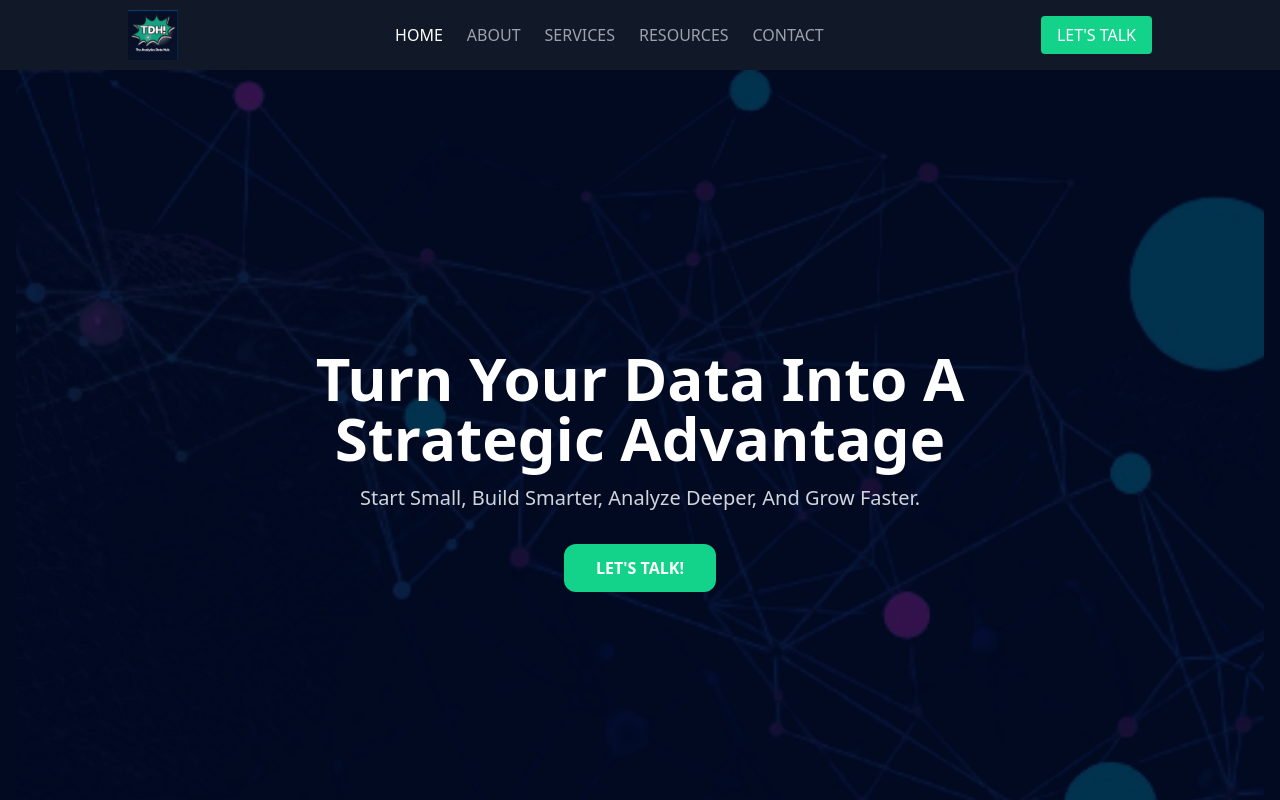
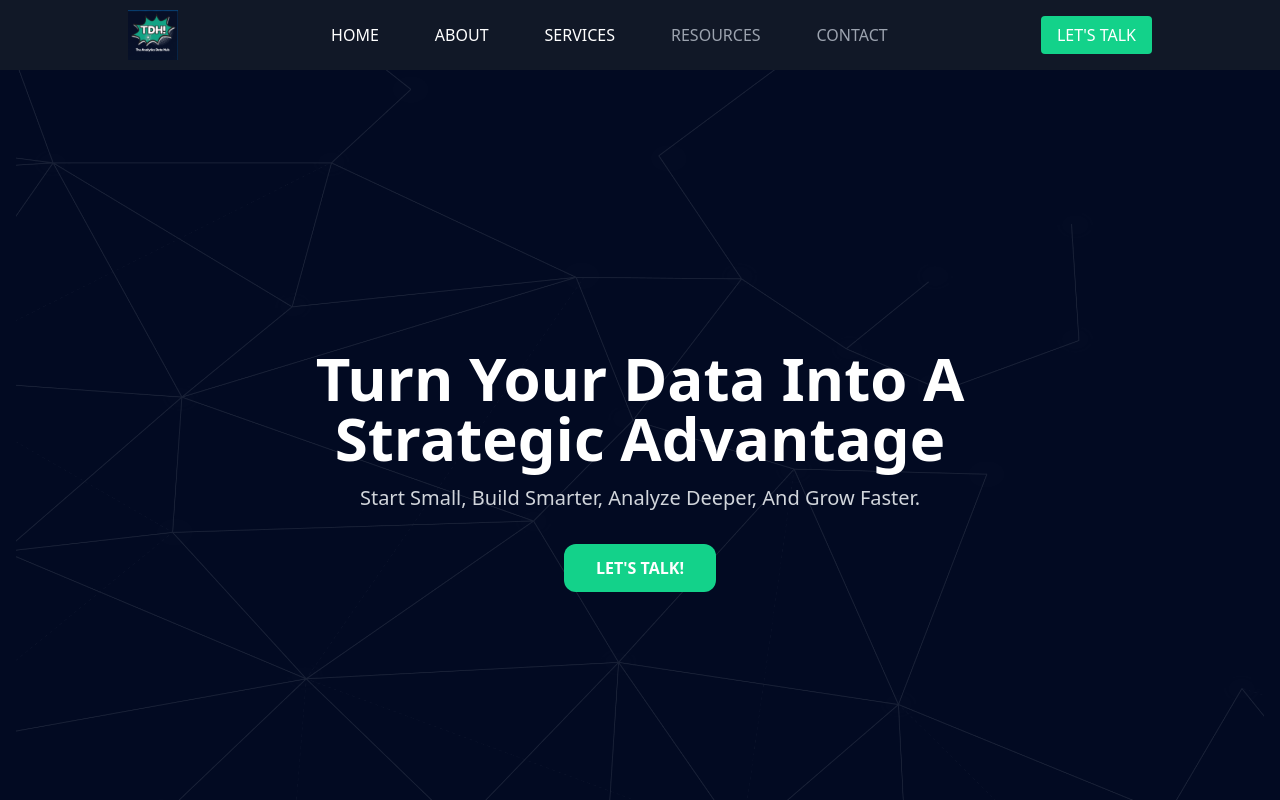
Before and after one commit to Sayadkhan/try-projects, a React (Vite) app: page / in a window 1280 px wide. Shown: the top 800 px of the page. Built offline with nearby package versions, Linux system fonts and the light colour scheme.

Commit message:
some issu fixed

```diff
--- a/src/App.jsx
+++ b/src/App.jsx
@@ -11,7 +11,7 @@ const App = () => {
       <Navbar />
       <Routes>
         <Route path={"/"} element={<HomePage />} />
-        <Route path={"/resoures"} element={<Resourses />} />
+        <Route path={"/resources"} element={<Resourses />} />
         <Route path={"/contact"} element={<ContactPage />} />
       </Routes>
       <Footer />
--- a/src/components/HeroSection.jsx
+++ b/src/components/HeroSection.jsx
@@ -6,7 +6,7 @@ const HeroSection = () => {
       <div
         className="absolute inset-0 bg-cover bg-center opacity-20"
         style={{
-          backgroundImage: "url('img-removebg-preview.png')",
+          backgroundImage: "url('image2.png')",
         }}
         aria-hidden="true"
       ></div>
--- a/src/components/Navbar.jsx
+++ b/src/components/Navbar.jsx
@@ -5,20 +5,26 @@ const Navbar = () => {
   const [isMobileMenuOpen, setIsMobileMenuOpen] = useState(false);
 
   const scrollToTop = () => {
-    window.scrollTo({ top: 0, behavior: 'smooth' });
+    window.scrollTo({ top: 0, behavior: "smooth" });
   };
 
+  const handleScrollToSection = (sectionId) => {
+    const section = document.getElementById(sectionId);
+    if (section) {
+      section.scrollIntoView({ behavior: "smooth" });
+    }
+  };
 
   const links = [
     { name: "HOME", path: "/" },
-    { name: "ABOUT", path: "/about" },
-    { name: "SERVICES", path: "/services" },
-    { name: "RESOURCES", path: "/resoures" },
+    { name: "ABOUT", path: "/", id: "about" },
+    { name: "SERVICES", path: "/", id: "services" },
+    { name: "RESOURCES", path: "/resources" },
     { name: "CONTACT", path: "/contact" },
   ];
 
   return (
-    <nav className="bg-gray-900 sticky top-0 text-gray-400 h-[70px] px-[10%] flex items-center justify-around z-[99999]">
+    <nav className="bg-gray-900 sticky top-0 text-gray-400 h-[70px] px-[10%] flex items-center justify-between z-[99999]">
       <div className="flex items-center">
         <img src="/logo.png" alt="TDHH Logo" className="h-[50px]" />
       </div>
@@ -26,21 +32,23 @@ const Navbar = () => {
       <div className="hidden md:flex space-x-6 flex-1 justify-center">
         {links.map((link) => (
           <NavLink
+            key={link.name}
+            to={link.path}
             onClick={() => {
-              if (["HOME", "CONTACT", "RESOURCES"].includes(link.name)) {
+              if (link.name !== "SERVICES" && link.name !== "ABOUT") {
                 scrollToTop();
+              } else {
+                handleScrollToSection(link.id);
               }
             }}
-            key={link.path}
-            to={link.path}
             className={({ isActive }) =>
-              `hover:text-gray-200 ${isActive ? "text-white" : ""}`
+              `text-gray-400 hover:text-gray-200 ${
+                isActive ? "text-white" : ""
+              } px-4 py-2`
             }
-
           >
             {link.name}
           </NavLink>
-
         ))}
       </div>
 
@@ -71,23 +79,26 @@ const Navbar = () => {
             <NavLink
               key={index}
               to={link.path}
-              className={({ isActive }) =>
-                `hover:text-gray-200 ${isActive ? "text-white" : ""}`
-              }
               onClick={() => {
-                if (["HOME", "CONTACT", "RESOURCES"].includes(link.name)) {
+                if (link.name !== "SERVICES" && link.name !== "ABOUT") {
                   scrollToTop();
+                } else {
+                  handleScrollToSection(link.id);
                 }
                 setIsMobileMenuOpen(false);
               }}
+              className={({ isActive }) =>
+                `text-gray-400 hover:text-gray-200 ${
+                  isActive ? "text-white" : ""
+                } px-4 py-2`
+              }
             >
               {link.name}
             </NavLink>
-
           ))}
           <NavLink
             to="contact"
-            className="bg-[--btn-bg] hover:bg-green-600 text-white  py-2 rounded"
+            className="bg-[--btn-bg] hover:bg-green-600 text-white py-2 rounded"
             onClick={() => setIsMobileMenuOpen(false)}
           >
             LET'S TALK
--- a/src/pages/HomePage.jsx
+++ b/src/pages/HomePage.jsx
@@ -8,14 +8,16 @@ import HeroSection from "./../components/HeroSection";
 const HomePage = () => {
   return (
     <div className="bg-[#020A22]">
-      <div className="container mx-auto px-4">
+      <div className="px-4">
         <HeroSection />
-        <div className="flex items-center justify-center py-8">
+        <div id="about" className="flex items-center justify-center py-8">
           <AboutMe />
         </div>
 
-        {/* My service Section */}
-        <div className="flex flex-col items-center justify-center gap-[42px] h-auto py-8">
+        <div
+          id="services" // Added id here for the link to scroll to this section
+          className="flex flex-col items-center justify-center gap-[42px] h-auto py-8"
+        >
           <SectionTitle
             title="My services"
             description="Advanced Data Analytics as a Service"
```
Also changed, not shown: public/image2.png (added).
